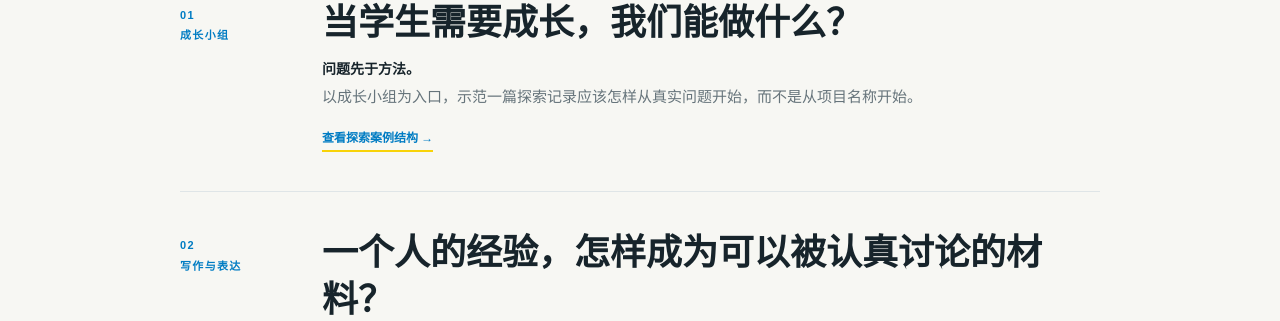
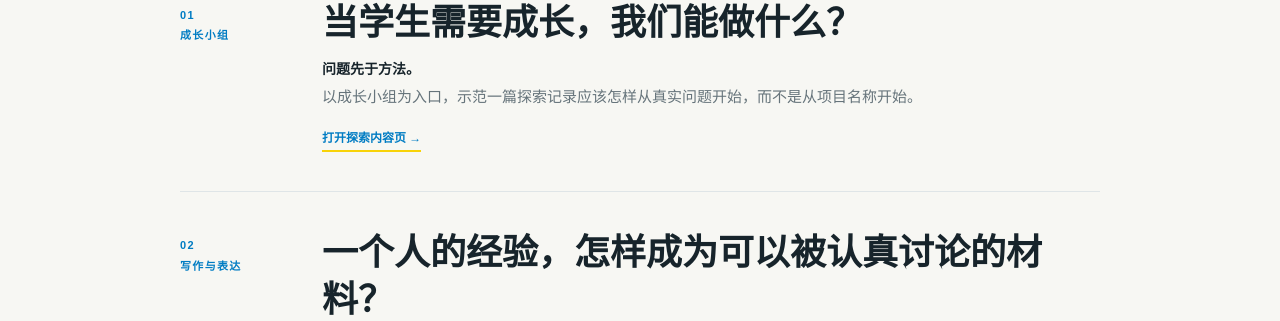
Before and after one commit to zcl52500-arch/youth-from-vocational-schools, a Jekyll site: the page explorations/index.html, which Jekyll copies as it is, in a window 1280 px wide and 900 px high, scrolled down 918 px. Shown: the part 129-450 px from the top of the window. Built offline with Jekyll 4.4.1, drawn with Linux system fonts in a browser that asks for light colours.

Commit message:
3.2: connect directory to generated content page

```diff
--- a/explorations/index.html
+++ b/explorations/index.html
@@ -2,7 +2,7 @@
 <main><section class="page-hero"><p class="eyebrow">04 · OUR EXPLORATIONS</p><h1>我们做过的探索</h1><p>不是为了证明某种方法有效，而是因为当时遇到了一个真实的问题，所以想试试看。这里保存行动，也保存迟疑、变化、失败和后来重新理解它们的方式。</p><div class="template-steps"><span>遇到了什么</span><span>为什么想试</span><span>具体做了什么</span><span>发生了什么</span><span>今天怎么理解</span></div><a class="back-home" href="../">← 返回首页</a></section>
 <section class="collection-intro"><p class="eyebrow">ACTION → REFLECTION → ACTION</p><h2>不是项目成果库。<br>是实践如何变化的档案。</h2><p>同一种方法不会永远适用。我们更想留下：当时为什么这样做、现场发生了什么、哪里没有发生预想中的变化，以及今天是否还会做同样的选择。</p></section>
 <section class="record-list">
-<a class="record exploration-record" href="exploration-template.html"><div class="record-meta">01<br>成长小组</div><div><h3>当学生需要成长，我们能做什么？</h3><p class="exploration-question">问题先于方法。</p><p>以成长小组为入口，示范一篇探索记录应该怎样从真实问题开始，而不是从项目名称开始。</p><span class="status">查看探索案例结构 →</span></div></a>
+<a class="record exploration-record" href="exploration-01.html"><div class="record-meta">01<br>成长小组</div><div><h3>当学生需要成长，我们能做什么？</h3><p class="exploration-question">问题先于方法。</p><p>以成长小组为入口，示范一篇探索记录应该怎样从真实问题开始，而不是从项目名称开始。</p><span class="status">打开探索内容页 →</span></div></a>
 <article class="record exploration-record record-placeholder"><div class="record-meta">02<br>写作与表达</div><div><h3>一个人的经验，怎样成为可以被认真讨论的材料？</h3><p>把学生写作、表达实践和后来对“讲述自己”的理解放在同一个脉络里。</p><span class="status">材料待整理</span></div></article>
 <article class="record exploration-record record-placeholder"><div class="record-meta">03<br>戏剧《影子》</div><div><h3>能不能从讲述生活，走向共同创造一个作品？</h3><p>排练、台词、学生创作与现场照片都可以成为案例的一部分。</p><span class="status">重点案例 · 待整理</span></div></article>
 <article class="record exploration-record record-placeholder"><div class="record-meta">04<br>教师合作</div><div><h3>只陪伴学生够吗？</h3><p>记录实践策略如何从直接面向学生，逐渐走向与教师一起工作。</p><span class="status">材料待整理</span></div></article>
```
